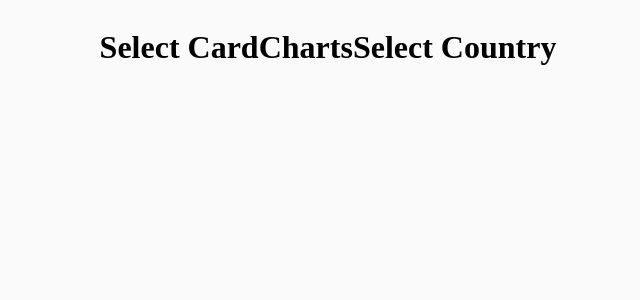
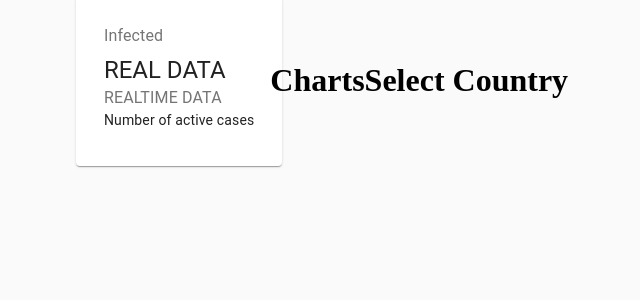
Before and after one commit to dipesube/Tracker, a React (Create React App) app: page / in a window 1280 px wide. Shown: the top 300 px of the page, without its empty margins (312-952 px from the left). Built offline with nearby package versions, Linux system fonts and the light colour scheme; no server answers.

Commit message:
utilized material ui API for cards

```diff
--- a/package.json
+++ b/package.json
@@ -3,6 +3,7 @@
   "version": "0.1.0",
   "private": true,
   "dependencies": {
+    "@material-ui/core": "^4.10.0",
     "@testing-library/jest-dom": "^4.2.4",
     "@testing-library/react": "^9.5.0",
     "@testing-library/user-event": "^7.2.1",
--- a/src/App.js
+++ b/src/App.js
@@ -8,6 +8,10 @@ import styles from './App.module.css';
 
 class App extends React.Component{
 
+    state = {
+        data: {},
+    }
+
     async componentDidMount() {
         const data = await getData();
         console.log(data);
@@ -16,7 +20,7 @@ class App extends React.Component{
     render() {
         return (
             <div className= {styles.container}>
-                <Cards />
+                <Cards data = {this.state.data}/>
                 <Chart />
                 <Country />
             </div>
--- a/src/seperate parts/Card/Cards.jsx
+++ b/src/seperate parts/Card/Cards.jsx
@@ -1,7 +1,27 @@
 import React from 'react';
+import { Card, CardContent, Typography, Grid} from '@material-ui/core';
+import styles from './Card.module.css';
+
 const Cards = () => {
     return (
-        <h1>Select Card</h1>
+        <div className="styles.container">
+            <Grid
+                container
+                justify='center'
+                spacing={3}
+            >
+                <Grid item component = {Card}>
+                    <CardContent>
+                        <Typography color="textSecondary" gutterBottom>Infected</Typography>
+                        <Typography variant="h5">REAL DATA</Typography>
+                        <Typography color="textSecondary">REALTIME DATA</Typography>
+                        <Typography variant="body2">Number of active cases</Typography>
+                    </CardContent>
+                </Grid>
+
+            </Grid>
+
+        </div>
     )
 }
 
```
Also changed, not shown: 1 other file (tests, documents, lock files or other folders).
